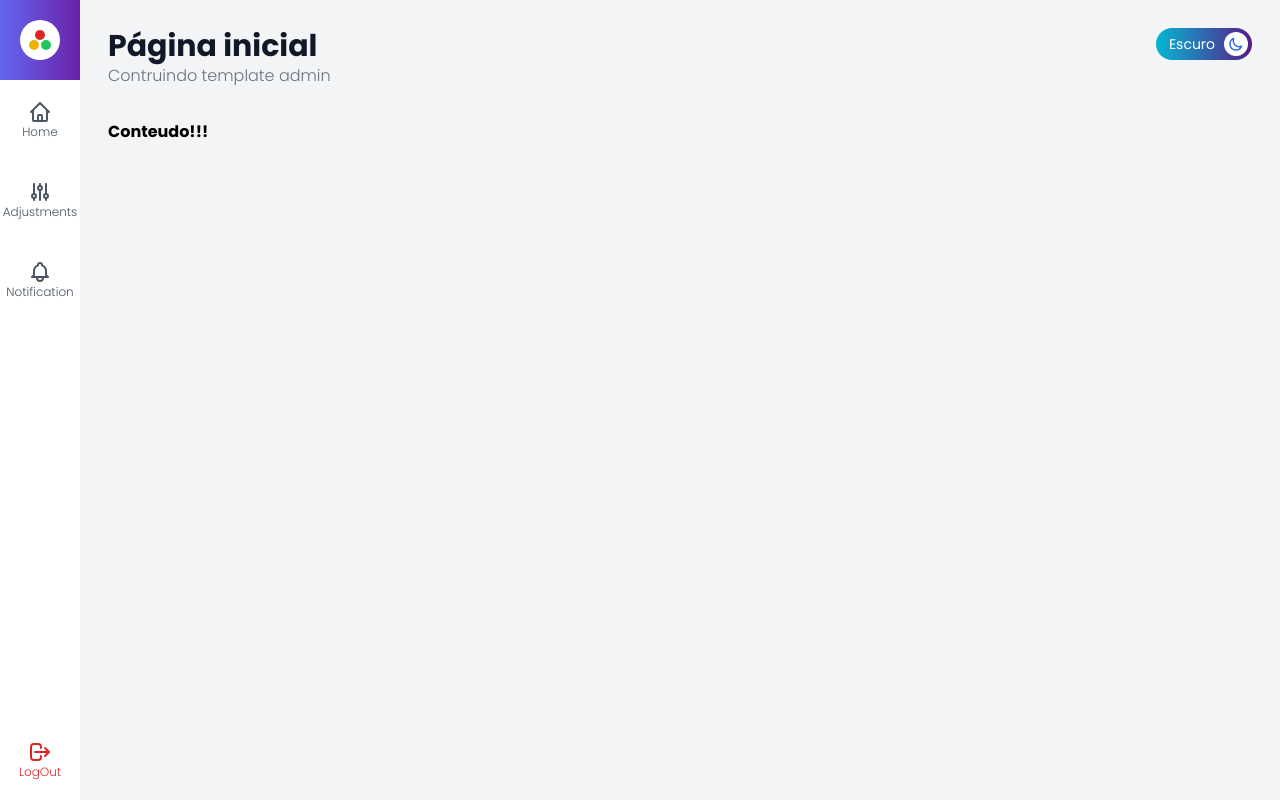
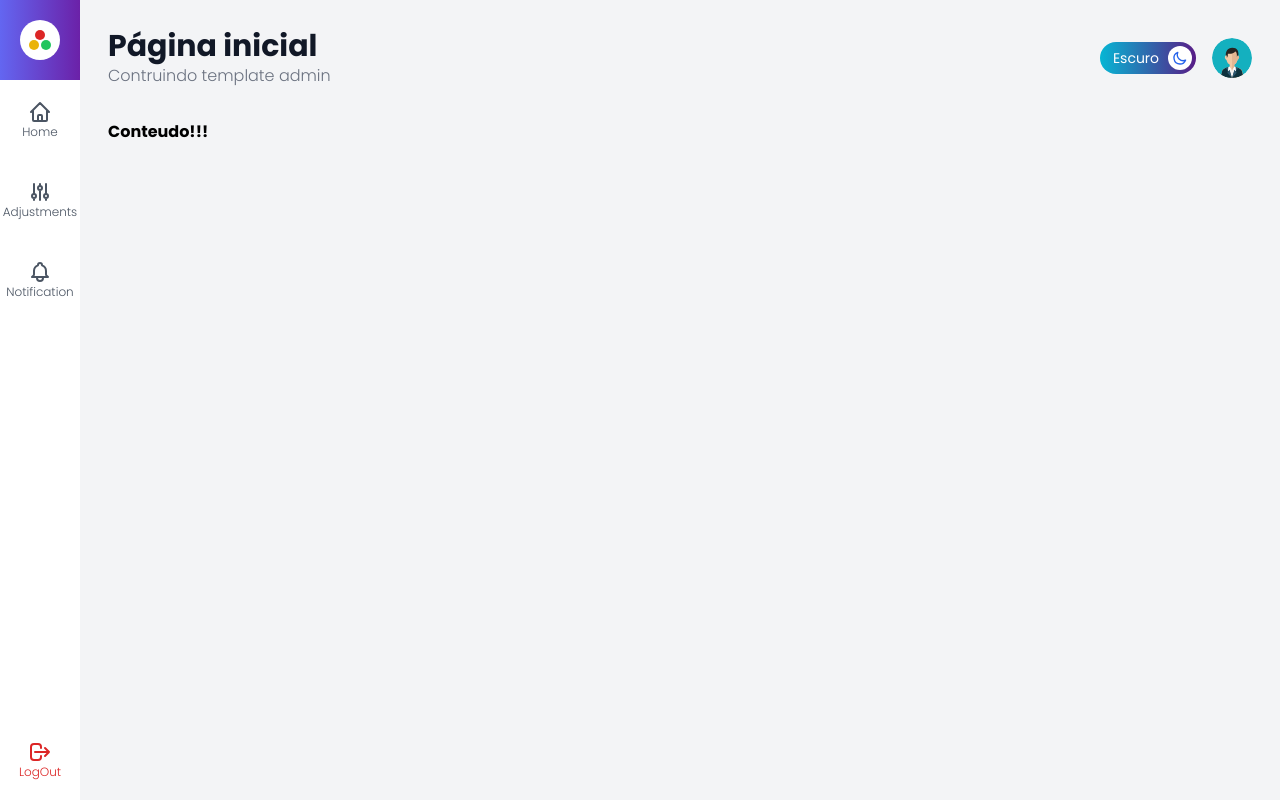
Before and after one commit to calebesg/admin-template, a Next.js app: page / in a window 1280 px wide. Built offline with nearby package versions, Linux system fonts and the light colour scheme; no server answers.

Commit message:
create avatar component

```diff
--- /dev/null
+++ b/components/template/Avatar.tsx
@@ -0,0 +1,18 @@
+import Link from 'next/link'
+import { useAuth } from '../../data/hook'
+
+export function Avatar() {
+  const { user } = useAuth()
+
+  console.log(user?.avatarUrl)
+
+  return (
+    <Link href="/profile" passHref>
+      <img
+        src={user?.avatarUrl || '/images/avatar.svg'}
+        alt={user?.name ?? 'Avatar'}
+        className="w-10 h-10 rounded-full cursor-pointer hover:scale-110 hover:opacity-90 transition-all"
+      />
+    </Link>
+  )
+}
--- a/components/template/Header.tsx
+++ b/components/template/Header.tsx
@@ -1,4 +1,5 @@
 import useAppData from '../../data/hook/useAppData'
+import { Avatar } from './Avatar'
 import { ThemeButton } from './ThemeButton'
 import { Title } from './Title'
 
@@ -13,8 +14,9 @@ export function Header(props: HeaderProps) {
   return (
     <header className="flex justify-between">
       <Title title={props.title} subtitle={props.subtitle} />
-      <div className="flex">
+      <div className="flex items-center gap-4">
         <ThemeButton value={theme} onChange={changeTheme} />
+        <Avatar />
       </div>
     </header>
   )
--- a/firebase/config.ts
+++ b/firebase/config.ts
@@ -1,10 +1,12 @@
-import firebase from 'firebase'
+import firebase from 'firebase/app'
 import 'firebase/auth'
 
-firebase.initializeApp({
-  apiKey: process.env.NEXT_PUBLIC_API_KEY,
-  authDomain: process.env.NEXT_PUBLIC_AUTH_DOMAIN,
-  projectId: process.env.NEXT_PUBLIC_PROJECT_ID,
-})
+if (!firebase.apps.length) {
+  firebase.initializeApp({
+    apiKey: process.env.NEXT_PUBLIC_API_KEY,
+    authDomain: process.env.NEXT_PUBLIC_AUTH_DOMAIN,
+    projectId: process.env.NEXT_PUBLIC_PROJECT_ID,
+  })
+}
 
 export default firebase
--- /dev/null
+++ b/pages/profile.tsx
@@ -0,0 +1,9 @@
+import { Layout } from '../components/template/Layout'
+
+export default function Profile() {
+  return (
+    <Layout title="Profile" subtitle="Manage your profile">
+      <strong>Content!!</strong>
+    </Layout>
+  )
+}
```
Also changed, not shown: public/images/avatar.svg (added).
